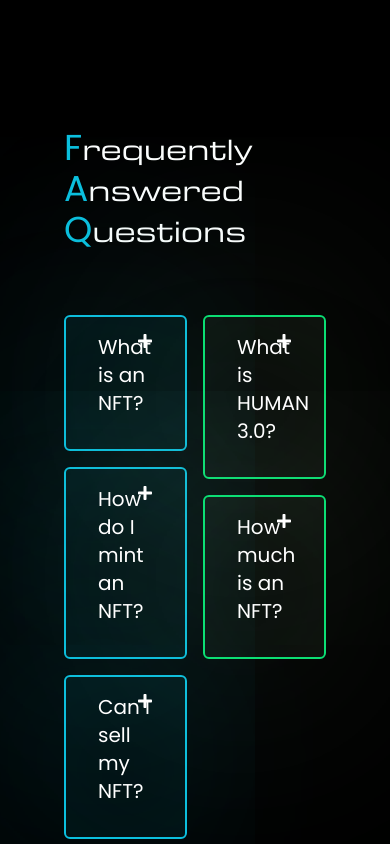
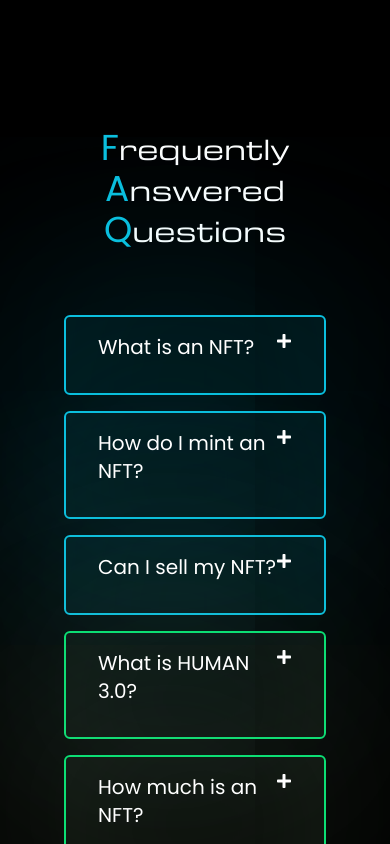
Before and after one commit to JKaneDev/mint-landing-page, a React (Create React App) app: page / in a window 390 px wide. Shown: the part 3420-4264 px from the top of the page. Built offline with nearby package versions, Linux system fonts and the light colour scheme; a web font is replaced by a local one.

Commit message:
fixing FAQ responsiveness

```diff
--- a/src/App.js
+++ b/src/App.js
@@ -420,7 +420,7 @@ function App() {
                     </div>
                </div>
                <div className='flex flex-col justify-center items-center space-y-16 p-16'>
-                    <h1 className='text-4xl'>
+                    <h1 className='text-4xl text-center'>
                          <span className='text-border-color font-arian-bold'>
                               F
                          </span>
@@ -434,7 +434,7 @@ function App() {
                          </span>
                          uestions
                     </h1>
-                    <div className='grid gap-4 grid-cols-2 xs:w-full 2xl:w-[70%]'>
+                    <div className='xs:flex xs:flex-col xs:space-y-4 lg:grid lg:gap-4 lg:grid-cols-2 xs:w-full 2xl:w-[70%]'>
                          <div className='flex flex-col justify-start space-y-4'>
                               {faqs
                                    .filter((_, index) => index % 2 === 0)
```
Also changed, not shown: 1 other file (tests, documents, lock files or other folders).
